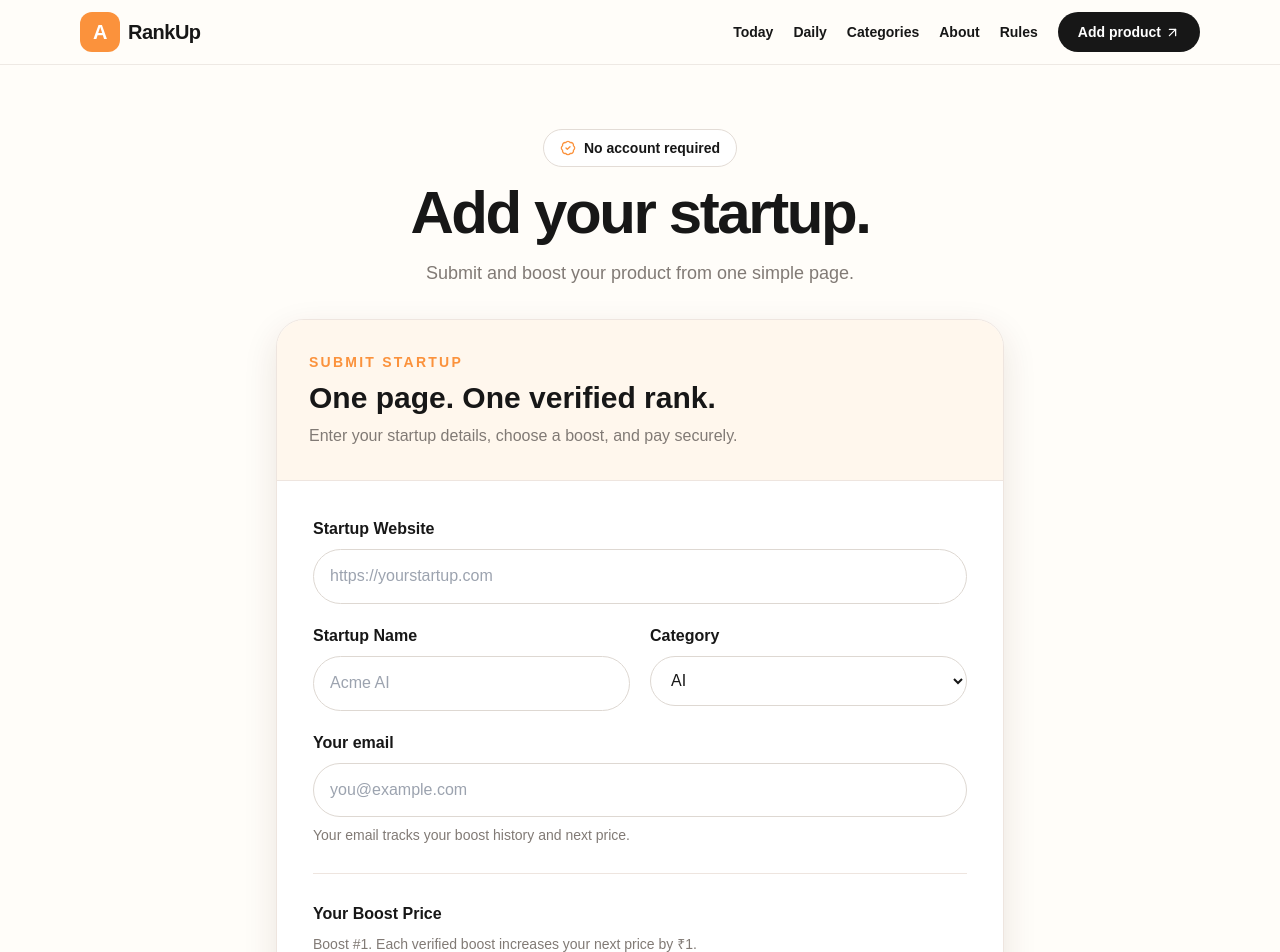
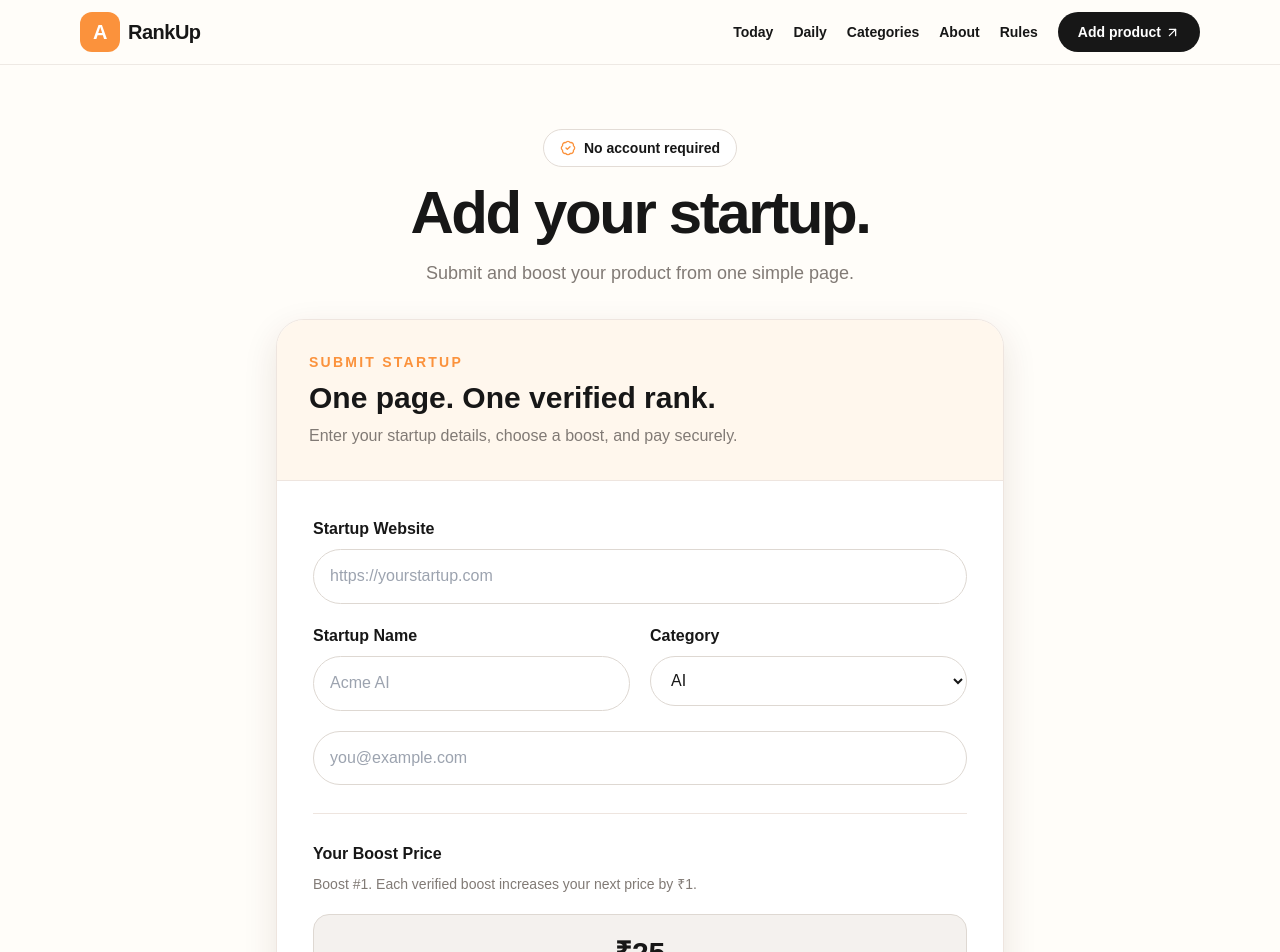
Before and after one commit to mukeshgurrala/rankup, a Next.js app: page /submit in a window 1280 px wide. Shown: the top 952 px of the page. Built offline with nearby package versions, Linux system fonts and the light colour scheme.

Commit message:
Remove email helper copy

```diff
--- a/components/SubmitFlow.tsx
+++ b/components/SubmitFlow.tsx
@@ -292,18 +292,17 @@ export function SubmitFlow({
           </div>
 
           <div>
-            <label className="mb-2 block font-bold" htmlFor="booster-email">Your email</label>
             <input
               id="booster-email"
               className="field"
               required
               type="email"
+              aria-label="Email address"
               value={form.email}
               onChange={(e) => set('email', e.target.value)}
               onBlur={loadCurrentPrice}
               placeholder="you@example.com"
             />
-            <p className="mt-2 text-sm text-[#817a75]">Your email tracks your boost history and next price.</p>
           </div>
 
         </section>
```
